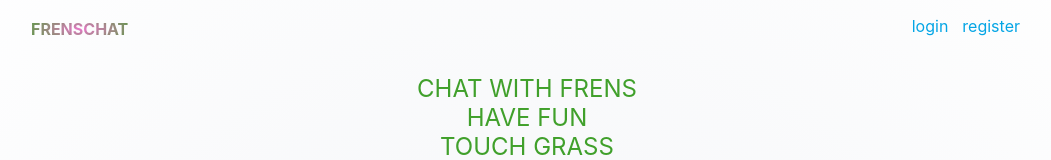
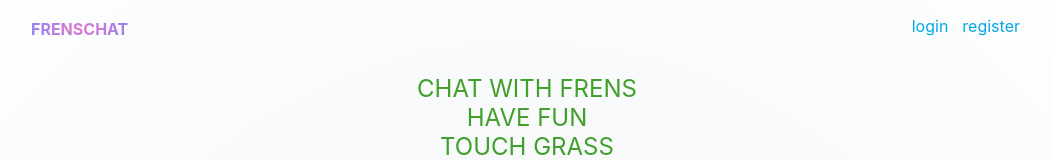
Before and after one commit to divineLush/frenschat, a Vue app in the folder frenschat-frontend/: page / in a window 1280 px wide. Shown: the top 160 px of the page, without its empty margins (113-1164 px from the left). Built offline with nearby package versions, Linux system fonts and the light colour scheme; no server answers.

Commit message:
nicer logo colors

```diff
--- a/frenschat-frontend/src/App.vue
+++ b/frenschat-frontend/src/App.vue
@@ -35,7 +35,7 @@ onMounted(async () => {
 .app-logo {
   padding-left: 0;
   font-weight: bold;
-  background: radial-gradient(var(--pink), var(--green));
+  background: radial-gradient(var(--pink), var(--lavender));
   background-clip: text;
   color: transparent;
 }
```
